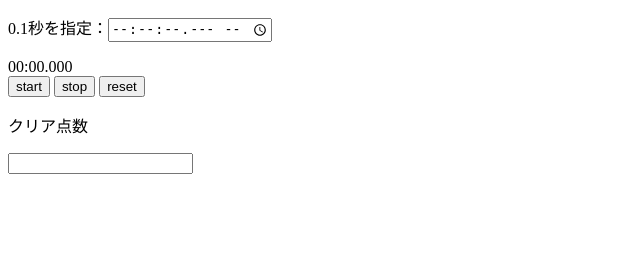
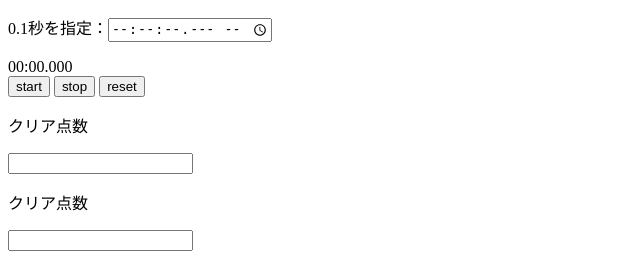
Before and after one commit to hiroshungo/tournament_record_app, a Django app: page /tournament/ in a window 1280 px wide. Shown: the part 694-953 px from the top of the page, without its empty margins (0-640 px from the left). Before the commit the page ends 868 px from the top, so only its background shows below. Run offline with Django 3.2, Linux system fonts and the light colour scheme.

Commit message:
github確認

```diff
--- a/record_app/tournament/templates/tournament/index.html
+++ b/record_app/tournament/templates/tournament/index.html
@@ -103,6 +103,10 @@
             <p>クリア点数</p>
             <input type="number">
         </div>
+        <div id="number-name">
+            <p>クリア点数</p>
+            <input type="number">
+        </div>
 
 
 
```
